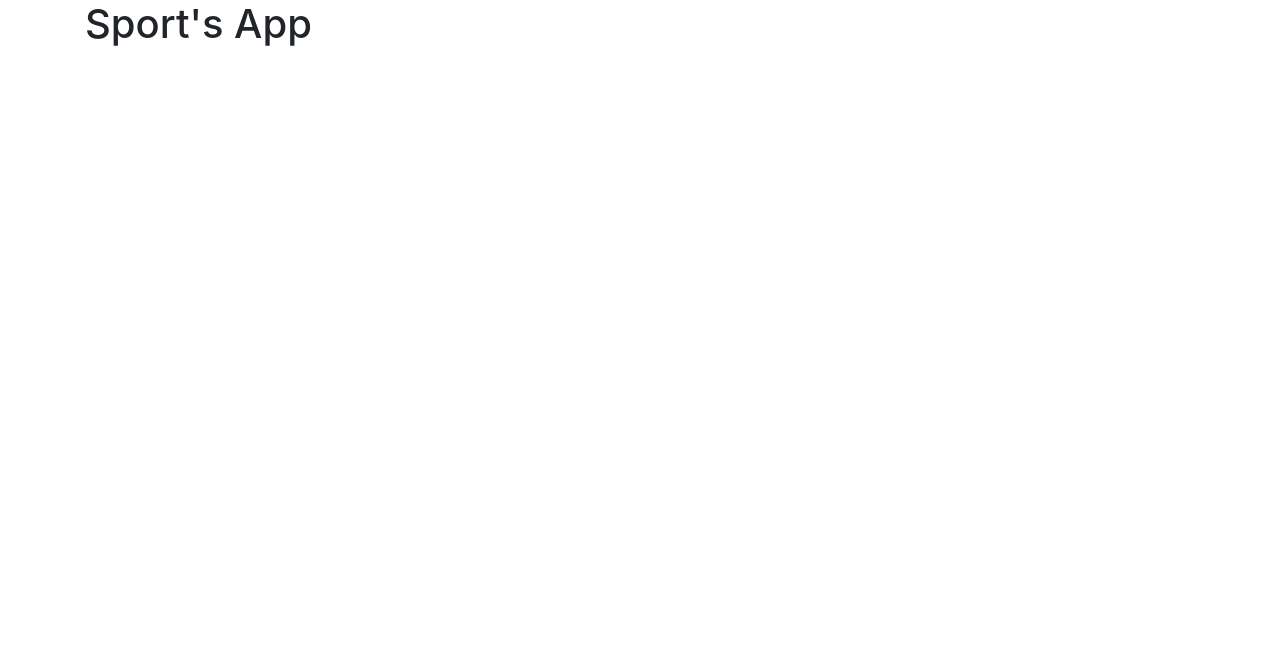
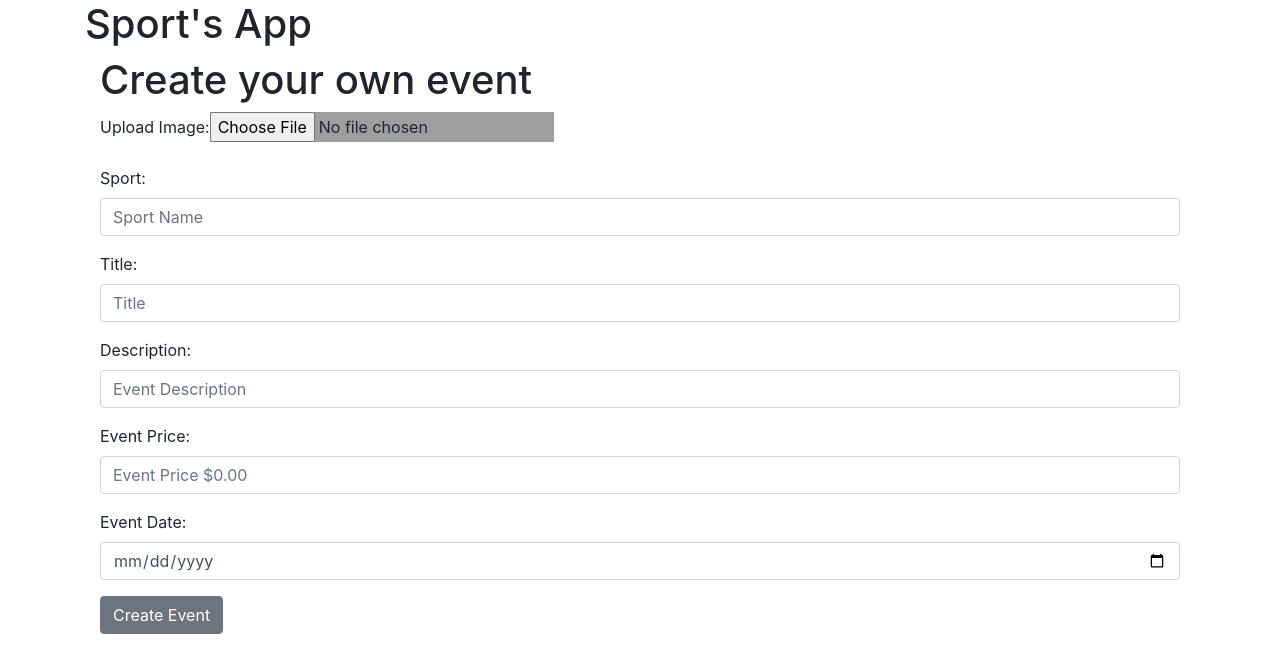
Before and after one commit to josh231101/FitnessClub, a React (Create React App) app in the folder frontend/: page /events in a window 1280 px wide. Shown: the top 672 px of the page. Built offline with nearby package versions, Linux system fonts and the light colour scheme; grey boxes are pictures that could not be loaded.

Commit message:
Create event creator, add api post func

```diff
--- /dev/null
+++ b/frontend/src/pages/EventsPage/index.js
@@ -0,0 +1,84 @@
+import React, {useState, useMemo} from 'react';
+import api from '../../services/api';
+import {Container, Button, Form, FormGroup,Input, Label} from 'reactstrap';
+/*
+        title : String,
+        description : String,
+        price : Number,
+        thumbnail : String,
+        sport : String,
+        date : Date,
+
+    */
+function EventsPage() {
+    const user_id = localStorage.getItem('user');
+    const [title, setTitle ] = useState('');
+    const [description, setDescription ] = useState('');
+    const [price, setPrice ] = useState('');
+    const [thumbnail, setThumbnail ] = useState(null);
+    const [sport,setSport] = useState('');
+    const [date, setDate ] = useState('');
+
+    //Every time the thumnail changes I want to refresh the property. Memo is a Hook
+    const preview = useMemo(()=>{
+        return thumbnail ? URL.createObjectURL(thumbnail) : null;
+    },[thumbnail])
+
+    const submitHandler = async e =>{
+        e.preventDefault();
+        const user_id = localStorage.getItem('user');
+        const eventData = new FormData();
+
+        //We needed to create a form this time was not a JSON this time was a FORM
+        eventData.append("thumbnail", thumbnail);
+        eventData.append("sport", sport);
+        eventData.append("description",description);
+        eventData.append("price", price);
+        eventData.append("date",date);
+        eventData.append("title", title);
+
+        try{
+            await api.post('/event', eventData, {headers : {user_id}})
+
+        }catch(e){
+            alert(e)
+        }
+    }
+
+    return (
+        <Container>
+            <h1>Create your own event</h1>
+            <Form onSubmit={submitHandler}>
+                <FormGroup>
+                    <Label>Upload Image:</Label>
+                    <Label id="thumbnail" style={{backgroundImage : `url(${preview})`}}>
+                    <Input required type="file" onChange={(evt) => setThumbnail(evt.target.files[0])}/>
+                    </Label>
+                </FormGroup>
+                <FormGroup>
+                    <Label>Sport:</Label>
+                    <Input required type="text" value={sport} placeholder="Sport Name" id="sport" onChange={(evt) => setSport(evt.target.value)}/>
+                </FormGroup>
+                <FormGroup>
+                    <Label>Title:</Label>
+                    <Input required type="text" value={title} placeholder="Title" id="title" onChange={(evt) => setTitle(evt.target.value)}/>
+                </FormGroup>
+                <FormGroup>
+                    <Label>Description:</Label>
+                    <Input required type="text" value={description} placeholder="Event Description" id="description" onChange={(evt) => setDescription(evt.target.value)}/>
+                </FormGroup>
+                <FormGroup>
+                    <Label>Event Price: </Label>
+                    <Input required type="text" value={price} placeholder="Event Price $0.00" id="price" onChange={(evt) => setPrice(evt.target.value)}/>
+                </FormGroup>
+                <FormGroup>
+                    <Label>Event Date: </Label>
+                    <Input required id="data" type="date" value={date}  id="price" onChange={(evt) => setDate(evt.target.value)}/>
+                </FormGroup>
+                <Button type="Submit">
+                    Create Event
+                </Button>
+            </Form>
+        </Container>
+    )}
+export default EventsPage
--- a/frontend/src/pages/Register/index.js
+++ b/frontend/src/pages/Register/index.js
@@ -10,8 +10,6 @@ function Register({history}) {
 
     const handleSubmit = async evt =>{
         evt.preventDefault();
-        console.log(email);
-        console.log(password);
 
         //The baseUrl is explicit, as first argument we pass the route to post, second argument an object with the info
         const response = await api.post('/user/register', { email, password, firstName, lastName })
--- a/frontend/src/routes.js
+++ b/frontend/src/routes.js
@@ -3,6 +3,7 @@ import {BrowserRouter, Switch, Route} from 'react-router-dom';
 import Login from './pages/Login/';
 import Dashboard from './pages/Dashboard/';
 import Register from './pages/Register';
+import EventsPage from './pages/EventsPage';
 
 export default function Routes(){
     return(
@@ -11,6 +12,7 @@ export default function Routes(){
                 <Route path="/" exact component={Login}/>
                 <Route path="/register" exact component={Register}/>
                 <Route path="/dashboard" component={Dashboard}/>
+                <Route path="/events" component={EventsPage}/>
             </Switch>
         </BrowserRouter>
     )
```
Also changed, not shown: frontend/src/components/Footer/FooterElements.js (added), frontend/src/components/Footer/index.js (added), frontend/src/components/Navbar/NavbarElements.js (added), frontend/src/components/Navbar/index.js (added), 1 other file (tests, documents, lock files or other folders).
